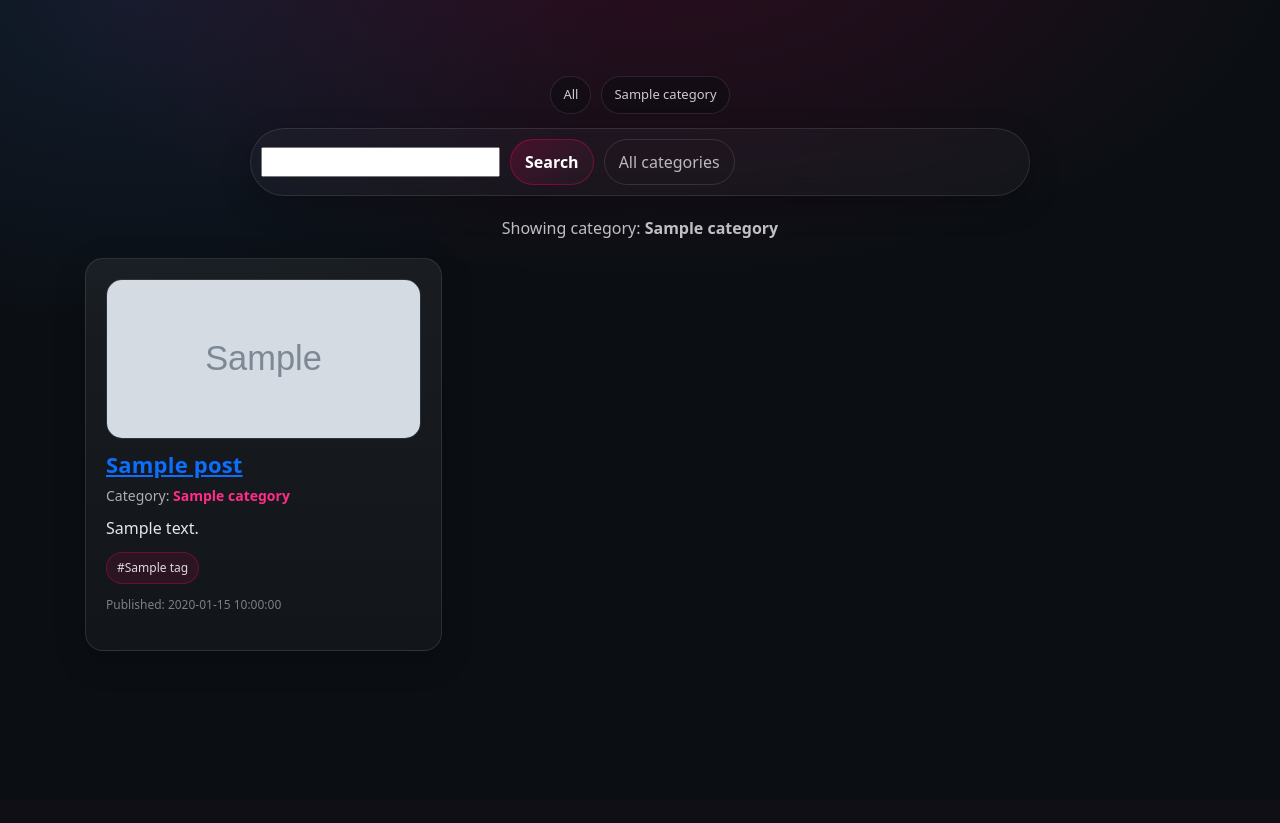
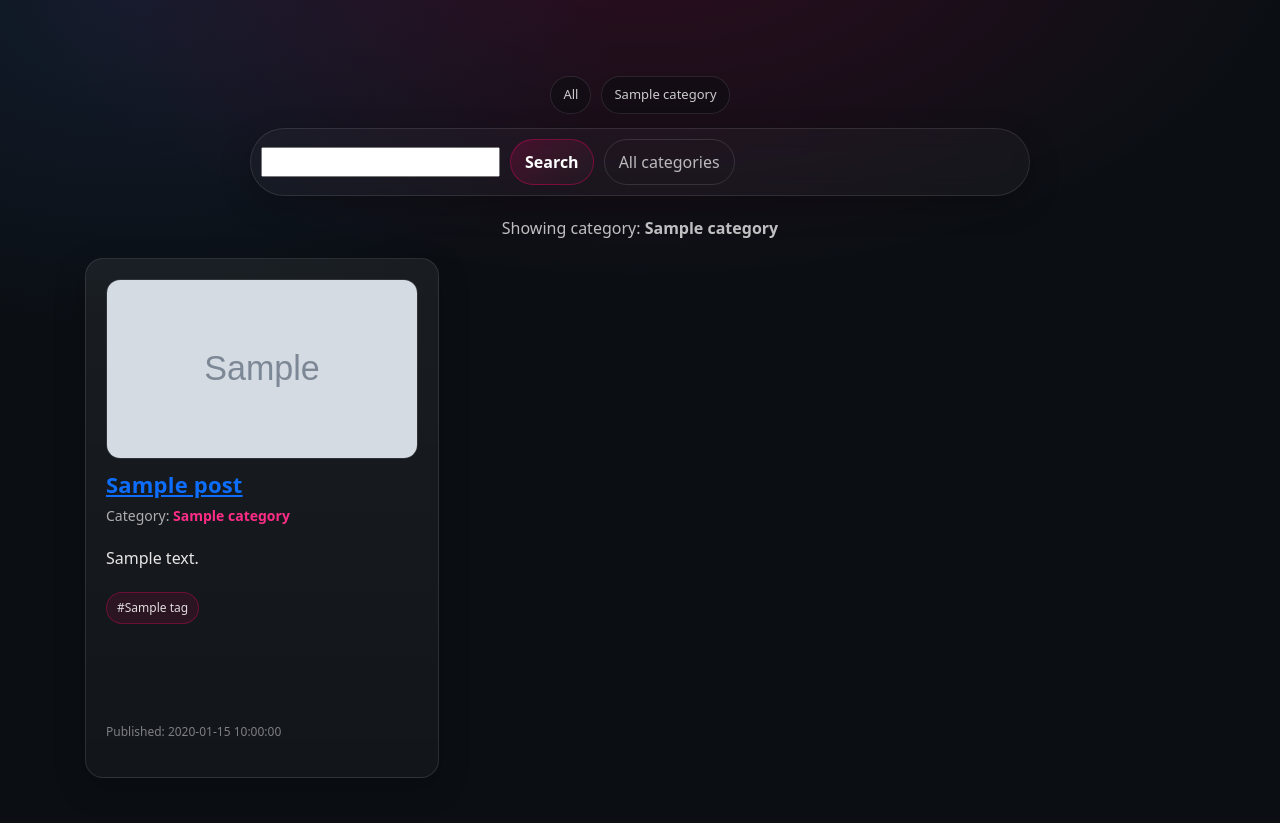
Before and after one commit to Foreach123/MusicBlog, a Yii app: template views/post/index.php in a window 1280 px wide. Before the commit the page ends 651 px from the top, so only its background shows below. Run offline with PHP 8.4 and a stand-in for Yii, Linux system fonts and the light colour scheme; the template is opened without the code that fills it: most values are stand-ins (such as "Sample title", 1, 10 or a date in 2020); grey boxes marked "Sample" are stand-in pictures; form fields are guessed from the names that the template uses; data that the repository does not hold is empty; some libraries are stand-ins or nearby versions.

Commit message:
pagination fix, css fix

```diff
--- a/web/css/music-posts.css
+++ b/web/css/music-posts.css
@@ -306,3 +306,38 @@ body{
 .cat-link:hover{
     text-decoration: underline;
 }
+
+.posts-grid{
+  display: grid;
+  grid-template-columns: repeat(auto-fill, minmax(320px, 1fr));
+  gap: 24px;
+  align-items: stretch;
+}
+
+.music-card{
+  height: 520px;
+  display: flex;
+  flex-direction: column;
+  overflow: hidden;
+}
+
+.music-cover{
+  width: 100%;
+  height: 180px;
+  object-fit: cover;
+  border-radius: 14px;
+}
+
+.music-text{
+  margin-top: 10px;
+  overflow: hidden;
+  display: -webkit-box;
+  -webkit-box-orient: vertical;
+  -webkit-line-clamp: 5;
+  line-clamp: 5;
+}
+
+.music-card .music-date,
+.music-card .music-actions{
+  margin-top: auto;
+}
```
Also changed, not shown: controllers/PostController.php (+7 -3 lines), modules/admin/controllers/PostController.php (+8 -3 lines).
